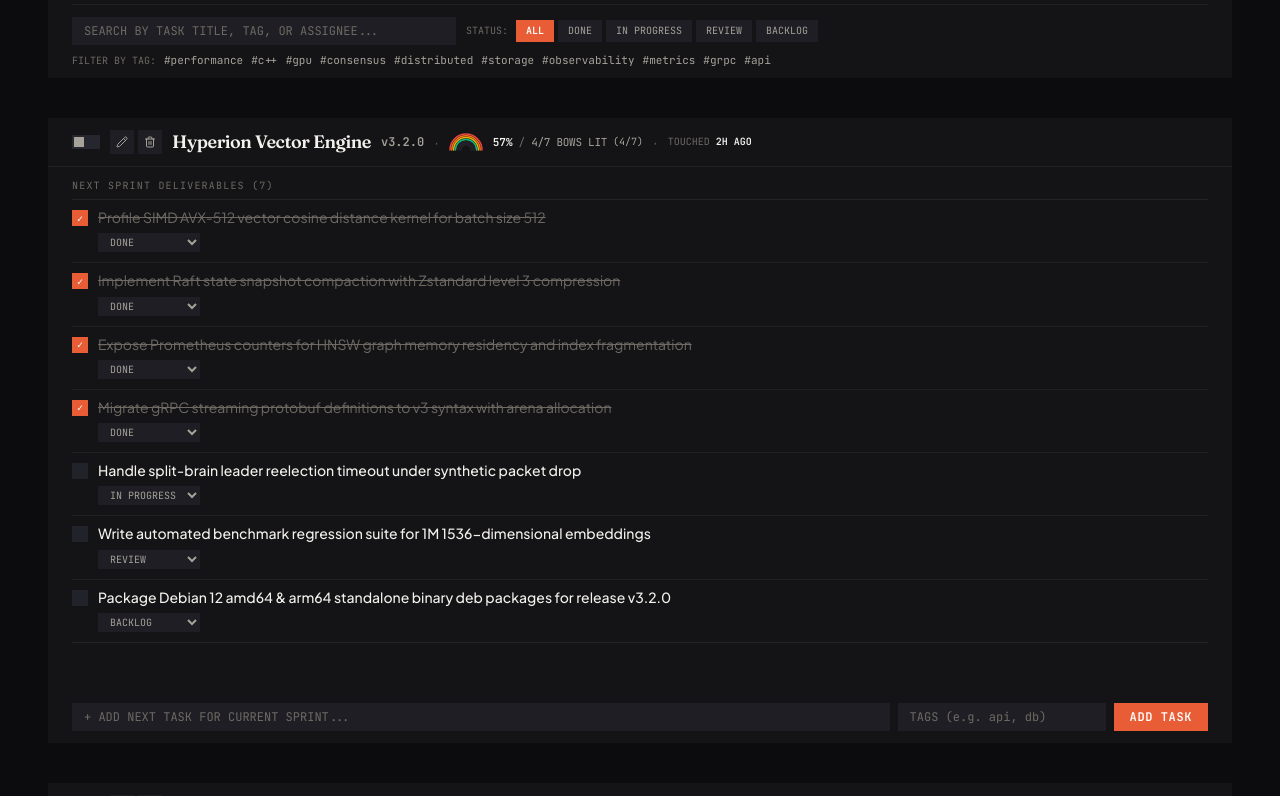
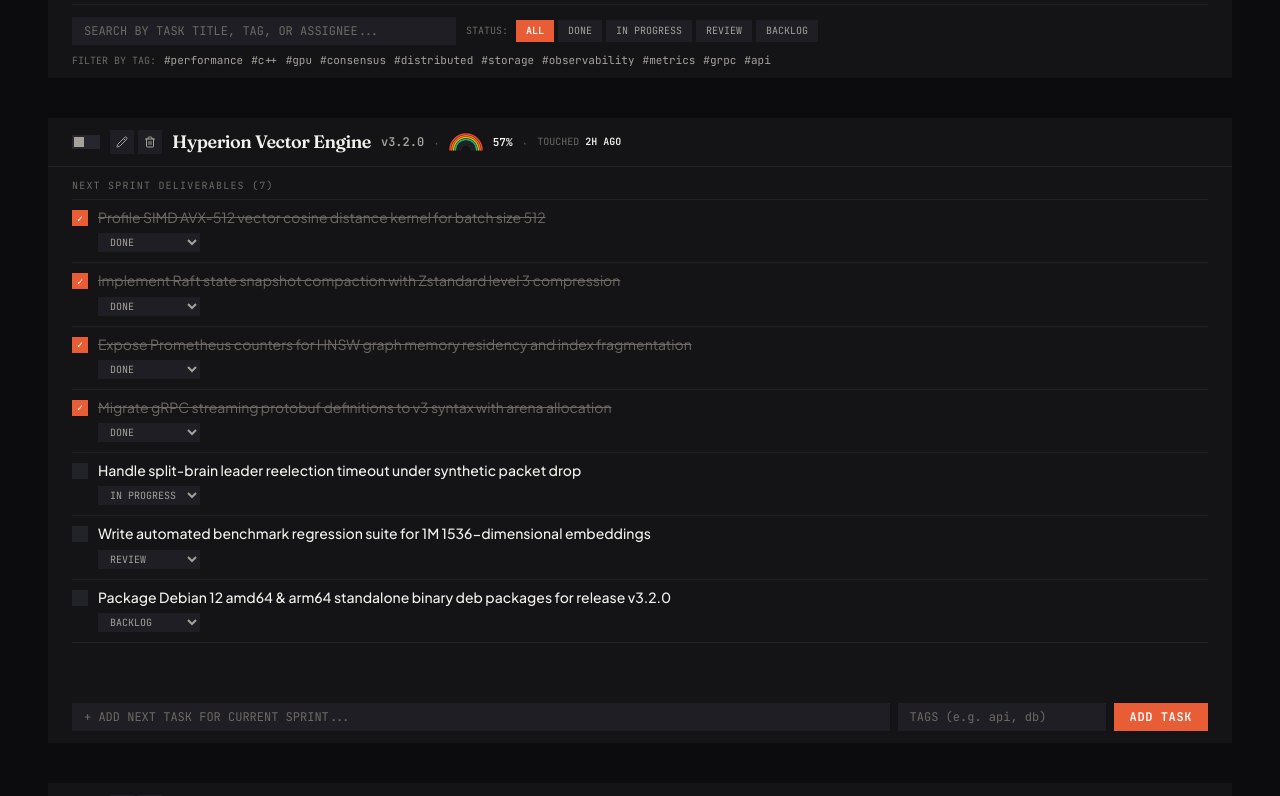
Before and after one commit to CEODemitri/ceo_zoo, a React (Vite) app: page / in a window 1280 px wide. Shown: the part 980-1776 px from the top of the page. Built offline with nearby package versions, Linux system fonts and the light colour scheme.

Commit message:
refactor: simplify rainbow progress label
Remove redundant task count text and secondary labels to improve UI cleanliness and reduce visual clutter in the sprint console.

```diff
--- a/src/components/RainbowProgress.tsx
+++ b/src/components/RainbowProgress.tsx
@@ -85,10 +85,6 @@ export const RainbowProgress: React.FC<RainbowProgressProps> = ({
       {showLabel && (
         <div className={`font-mono tabular-nums leading-none ${dimensions.fontSize} text-[#181715] dark:text-[#F3F1EC]`}>
           <span className="font-semibold">{percentage}%</span>
-          <span className="text-[#8C867E] dark:text-[#6E6A63] mx-1.5">/</span>
-          <span className="text-[#5C5852] dark:text-[#A6A29A] text-[11px] tracking-tight">
-            {litCount}/7 BOWS LIT
-          </span>
         </div>
       )}
     </div>
--- a/src/components/SprintSection.tsx
+++ b/src/components/SprintSection.tsx
@@ -608,9 +608,6 @@ export const SprintSection: React.FC<SprintSectionProps> = ({
                       size="sm"
                       showLabel={true}
                     />
-                    <span className="font-mono text-[10px] text-[#5C5852] dark:text-[#A6A29A] tabular-nums leading-none">
-                      ({completedCount}/{projectTasks.length})
-                    </span>
                   </div>
 
                   <span className="text-[#8C867E]/60">·</span>
```
